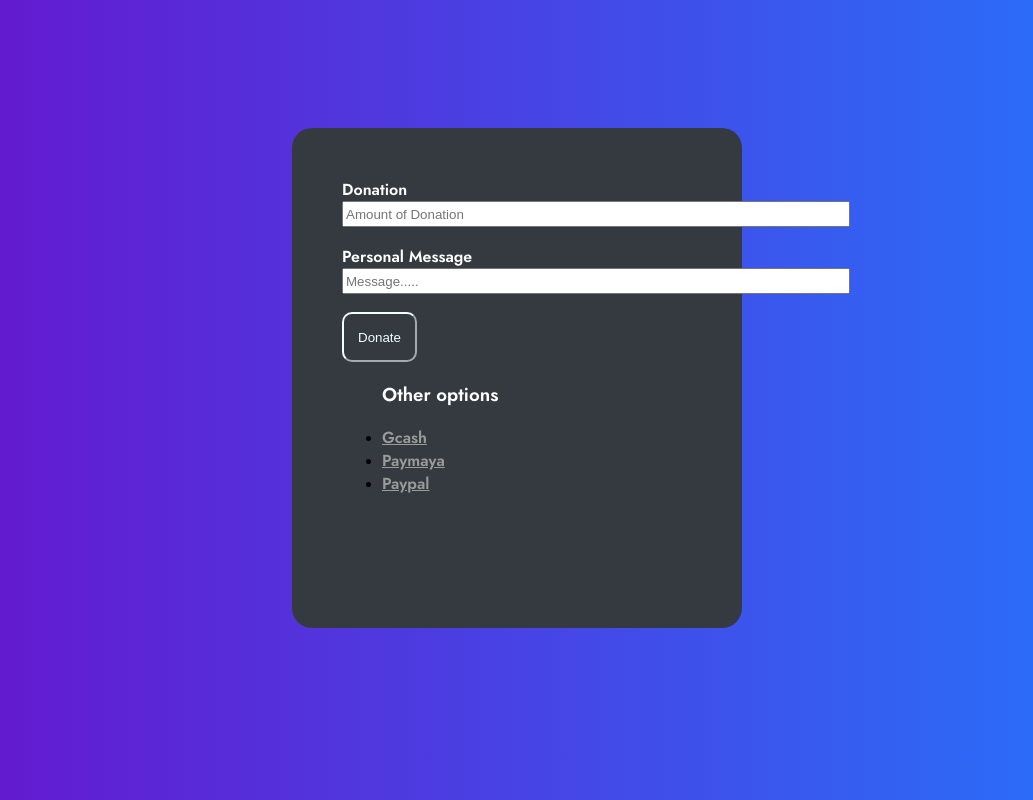
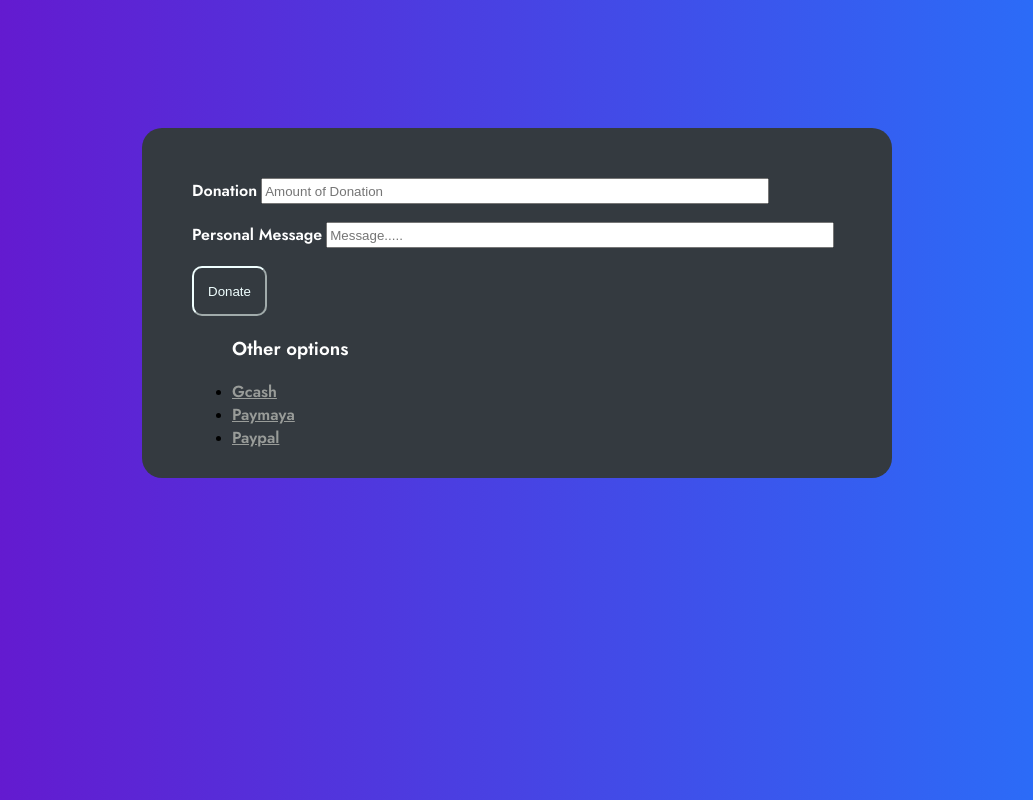
Before and after one commit to DynielleRyan/IM2_Compassion, a PHP site: page /payment.php in a window 1280 px wide. Shown: the whole page, without its empty margins (123-1156 px from the left). Run offline with PHP 8.4, Linux system fonts and the light colour scheme.

Commit message:
Updated Frontend For Payment

```diff
--- a/Webpages/CSS/payment.css
+++ b/Webpages/CSS/payment.css
@@ -63,8 +63,8 @@ label{
 
 .card{
     position:center;
-    height: 450px;
-    width: 400px;
+    height: 300px;
+    width: 700px;
     justify-content: center;
     border-radius: 20px;
     margin: 0 auto;
--- a/Webpages/payment.php
+++ b/Webpages/payment.php
@@ -12,7 +12,7 @@
 
     <form  class="card"action="../includes/payment.inc.php" method="post">
         <label>Donation</label>
-        <input type="text" name="amount" placeholder="Amount of Donation" required>
+        <input type="number" name="amount" placeholder="Amount of Donation" required>
         <br><br>
         <label>Personal Message</label>
         <input type="text-area" name ="message"placeholder="Message.....">
```
